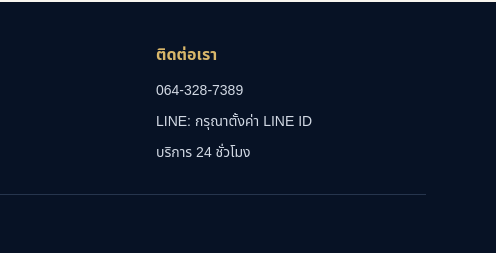
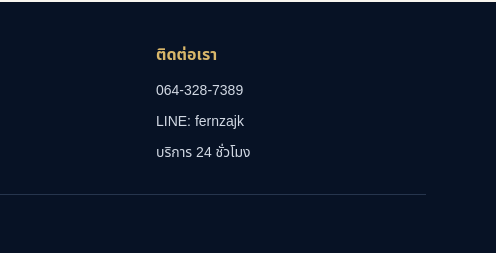
Before and after one commit to hhffg690-bot/Taxi-Car-Service-24-Hours, a plain HTML site: page index.html in a window 1280 px wide. Shown: the part 3810-4063 px from the top of the page, 784-1280 px from the left. Drawn offline with Linux system fonts and the light colour scheme.

Commit message:
Update contact information in footer section

```diff
--- a/index.html
+++ b/index.html
@@ -120,7 +120,7 @@
   <footer><div class="container"><div class="footer-grid">
     <div><div class="brand"><span class="brand-mark">✦</span><span>TAXI CAR SERVICE<small>PREMIUM CHAUFFEUR 24 HOURS</small></span></div><p data-th="บริการรถเหมาพร้อมคนขับทั่วประเทศไทย ติดต่อโดยตรง ไม่มีนายหน้า" data-en="Private chauffeur-driven car service throughout Thailand. Direct booking, no middlemen.">บริการรถเหมาพร้อมคนขับทั่วประเทศไทย ติดต่อโดยตรง ไม่มีนายหน้า</p></div>
     <div><div class="footer-title" data-th="เมนู" data-en="Explore">เมนู</div><div class="footer-links"><a href="#about" data-th="เกี่ยวกับเรา" data-en="About">เกี่ยวกับเรา</a><a href="#fleet" data-th="รูปรถ" data-en="Our Fleet">รูปรถ</a><a href="#services" data-th="บริการ" data-en="Services">บริการ</a></div></div>
-    <div><div class="footer-title" data-th="ติดต่อเรา" data-en="Contact">ติดต่อเรา</div><div class="footer-links"><a href="tel:0643287389">064-328-7389</a><span>LINE: กรุณาตั้งค่า LINE ID</span><span>บริการ 24 ชั่วโมง</span></div></div>
+    <div><div class="footer-title" data-th="ติต่อเรา" data-en="Contact">ติดต่อเรา</div><div class="footer-links"><a href="tel:0643287389">064-328-7389</a><span>LINE: fernzajk </span><span>บริการ 24 ชั่วโมง</span></div></div>
   </div><div class="copyright">© <span id="year"></span> Taxi Car Service 24 Hours. All rights reserved.</div></div></footer>
   <div class="float-actions"><a class="float-call" href="tel:0643287389" aria-label="Call">☎</a><a class="float-line" id="floatLine" href="#" aria-label="LINE">L</a></div>
 
```
